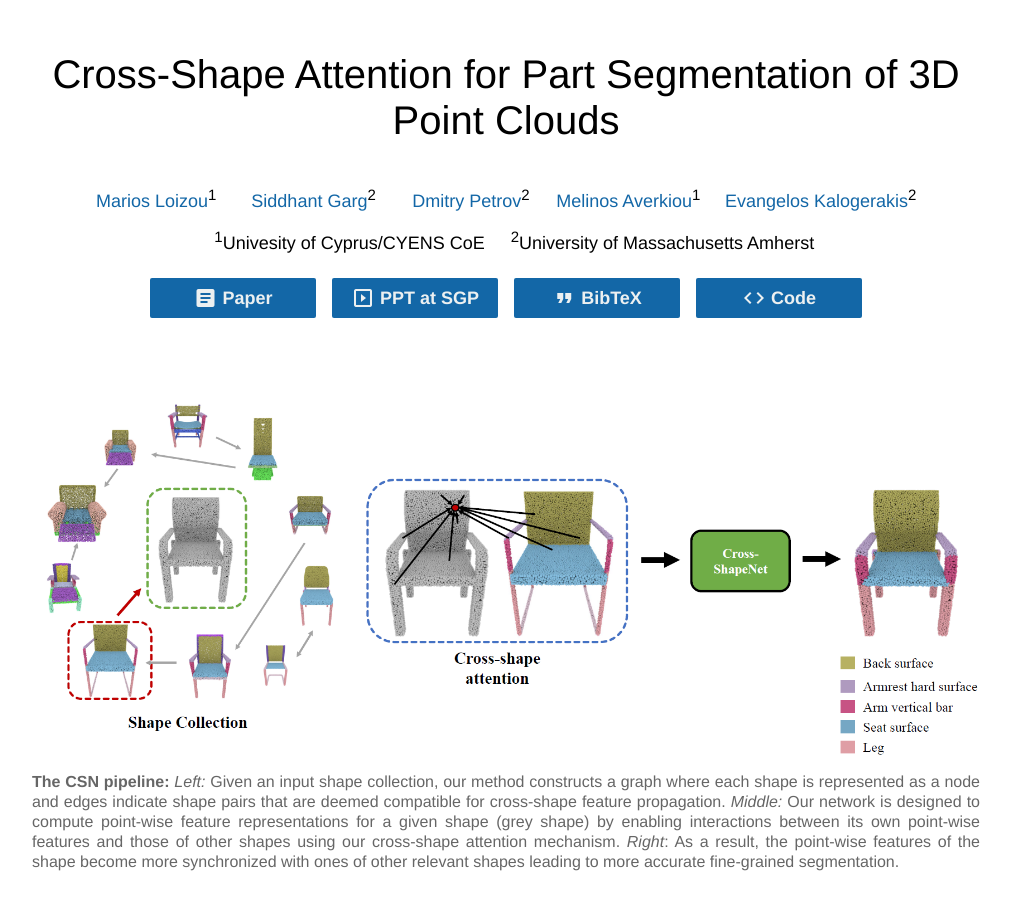
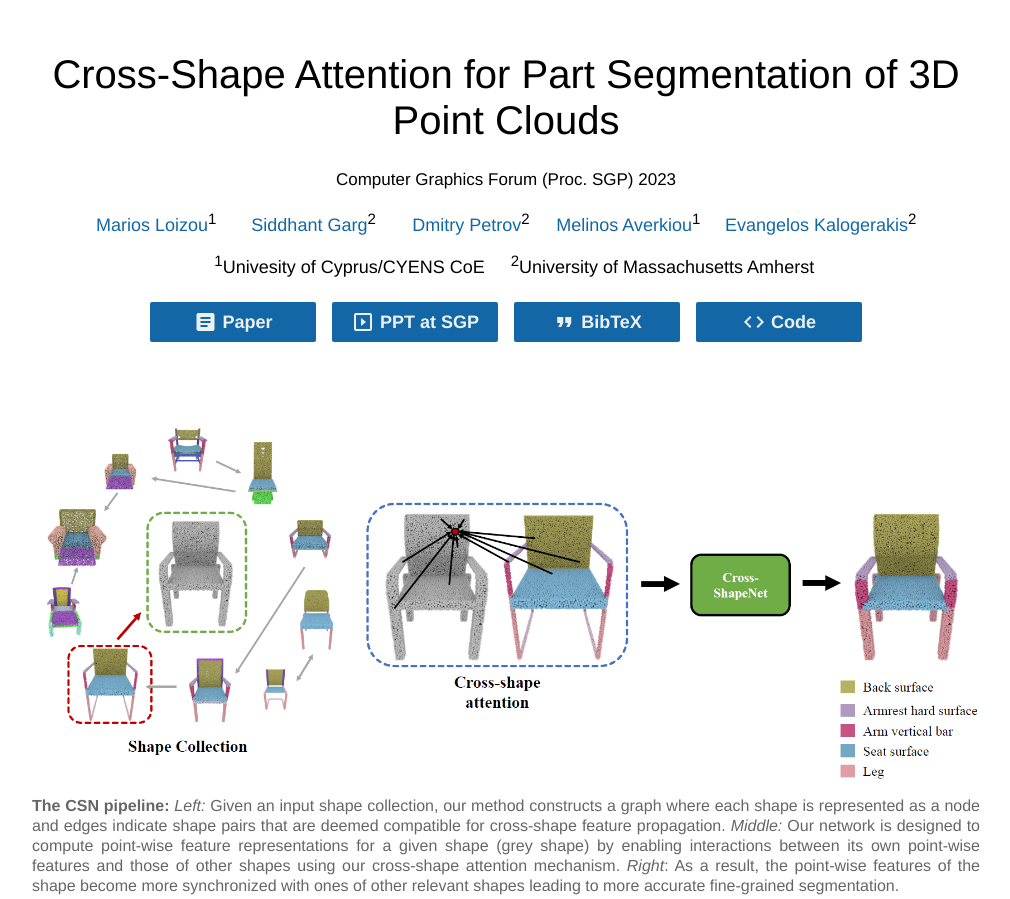
Before and after one commit to marios2019/CSN, a plain HTML site: page index.html in a window 1280 px wide. Shown: the top 899 px of the page, without its empty margins (134-1144 px from the left). Drawn offline with nearby package versions, Linux system fonts and the light colour scheme.

Commit message:
Add journal

```diff
--- a/index.html
+++ b/index.html
@@ -18,6 +18,7 @@
 <div class="container">
     <div class="paper-title">
       <h1>Cross-Shape Attention for Part Segmentation of 3D Point Clouds</h1>
+      <h4>Computer Graphics Forum (Proc. SGP) 2023</h4>
     </div>
 
     <div id="authors">
--- a/style.css
+++ b/style.css
@@ -25,7 +25,7 @@ a:link,a:visited {
 a:hover {
     color: #208799;
 }
-h1, h2, h3 {
+h1, h2, h3, h4 {
     text-align: center;
 }
 h1 {
@@ -37,6 +37,10 @@ h2 {
     margin: 16px 0px 4px 0px;
 }
 h3 {
+    font-weight: 350;
+    margin: 16px 0px 4px 0px;
+}
+h4 {
     font-weight: 350;
     margin: 16px 0px 4px 0px;
 }
```
